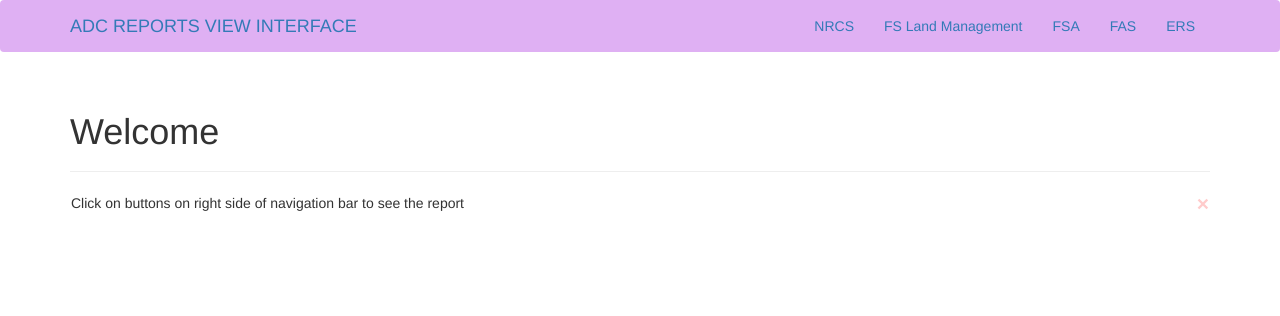
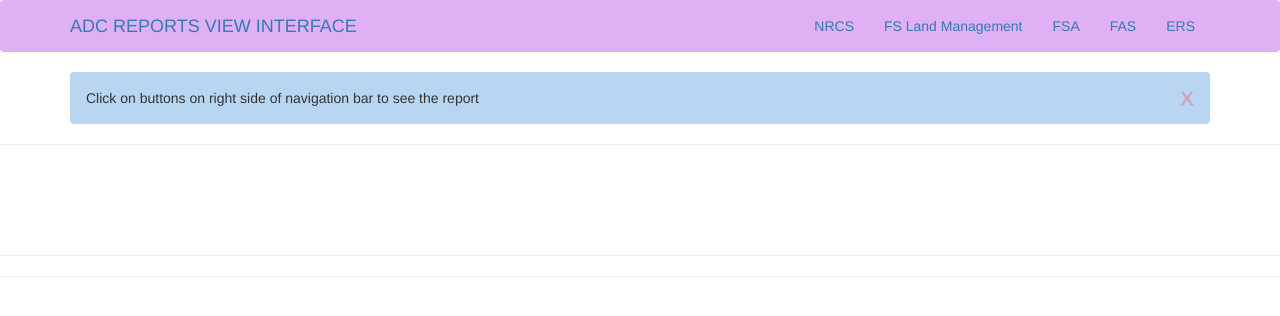
Before and after one commit to Ravi0288/ADC, a Django app: page /reports/ in a window 1280 px wide. Shown: the top 316 px of the page. Run offline with Django 4.2, Linux system fonts and the light colour scheme; some libraries are stand-ins or nearby versions.

Commit message:
css refactored in UI view

```diff
--- a/templates/pages/dashboard.html
+++ b/templates/pages/dashboard.html
@@ -48,18 +48,21 @@
 
         <div class="container">
 
-            <div id="banner" class="page-header">
-                <h1>{% block title %}{{ title }}{% endblock %}</h1>
-            </div>
-
-
             {% if page_obj %}
             <div class="messages">
                 {% for obj in page_obj %}
-                <div class="alert" style="padding: 0px;">
-                    <button type="button" class="close" data-dismiss="alert" style="color: red;">×</button>
-                    {{ obj }}
-                </div>
+                    {% if forloop.counter0|divisibleby:2 %}
+                        <div class="alert" style="background-color: rgb(184, 214, 241); margin: 0px;">
+                            <button type="button" class="close" data-dismiss="alert" style="color: red;">X</button>
+                            {{ obj }}
+                        </div>
+                    {% else %}
+                        <div class="alert" style="background-color: aliceblue; margin: 0px;">
+                            <button type="button" class="close" data-dismiss="alert" style="color: red;">X</button>
+                            {{ obj }}
+                        </div>
+                    {% endif %}
+
                 {% endfor %}
             </div>
             {% else %}
@@ -70,16 +73,15 @@
             {% endif %}
 
             {% block content %}{% endblock %}
-
         </div>
 
+        <hr/>
         <div class="container">
             <div class="navbar navbar-light">
                 <div class="navbar-header">
                     {% if page_obj.paginator.num_pages %}
                     <a class="navbar-brand disabled" href="#"> Page {{ page_obj.number }} of {{ page_obj.paginator.num_pages }} </a>
                     {% endif %}
-
                 </div>
                 <div id="navbar-main" class="navbar-collapse collapse">
                     <ul class="nav navbar-nav navbar-right">
@@ -109,5 +111,7 @@
                 </div>
             </div>
         </div>
+        <hr/>
+        <hr/>
     </body>
 </html>
```
